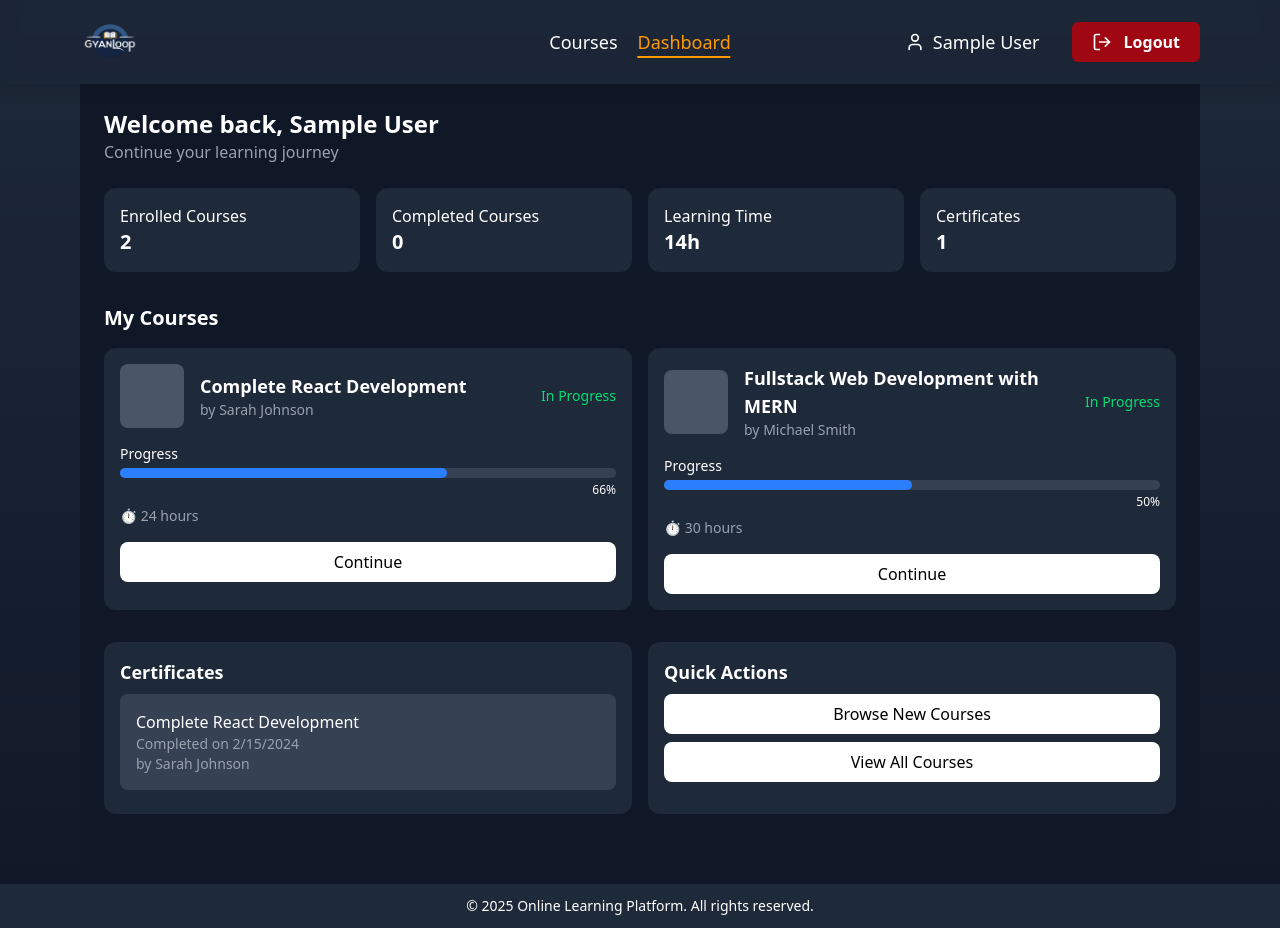
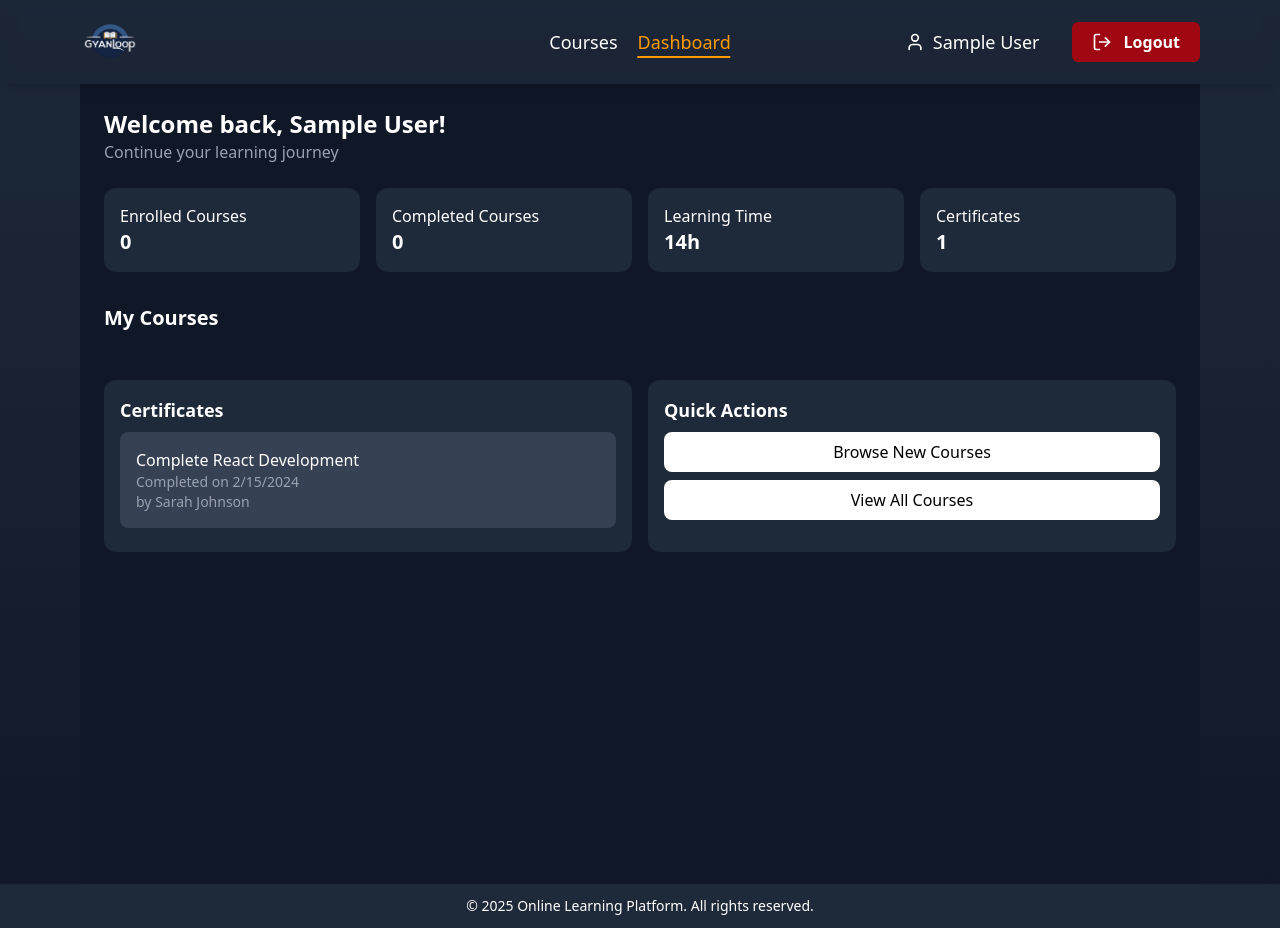
Before and after one commit to AyushDeuja/GyanLoop-E-Learning-Platform, a React (Vite) app: page /dashboard in a window 1280 px wide. Built offline with nearby package versions, Linux system fonts and the light colour scheme; sample sign-in values are in the browser's storage.

Commit message:
made my courses and no. of enrolled courses more dynamic

```diff
--- a/src/pages/Dashboard.jsx
+++ b/src/pages/Dashboard.jsx
@@ -1,12 +1,19 @@
-import React from "react";
-import DashboardCard from "../components/DashoardCard";
-import CertificateCard from "../components/CertificateCard";
 import { mockCourses } from "../helpers/mockCourses";
 import { useSelector } from "react-redux";
+import CertificateCard from "../components/CertificateCard";
+import DashboardCard from "../components/DashboardCard";
 
 const Dashboard = () => {
-  const enrolledCourses = mockCourses.slice(0, 2);
   const user = useSelector((state) => state.auth.user);
+  const enrolledByUser = useSelector(
+    (state) => state.enrollment.enrolledByUser
+  );
+
+  const enrolledCourseIds = enrolledByUser[user.email] || [];
+  const enrolledCourses = mockCourses.filter((course) =>
+    enrolledCourseIds.includes(course.id)
+  );
+
   const completedCertificates = [
     {
       id: "c1",
@@ -19,7 +26,7 @@ const Dashboard = () => {
 
   return (
     <div className="p-6 text-white bg-gray-900 min-h-screen">
-      <h1 className="text-2xl font-bold">Welcome back, {user.name}</h1>
+      <h1 className="text-2xl font-bold">Welcome back, {user.name}!</h1>
       <p className="text-gray-400 mb-6">Continue your learning journey</p>
 
       <div className="grid grid-cols-4 gap-4 mb-8">
```
Also changed, not shown: src/components/DashboardCard.jsx (renamed from src/components/DashoardCard.jsx).
